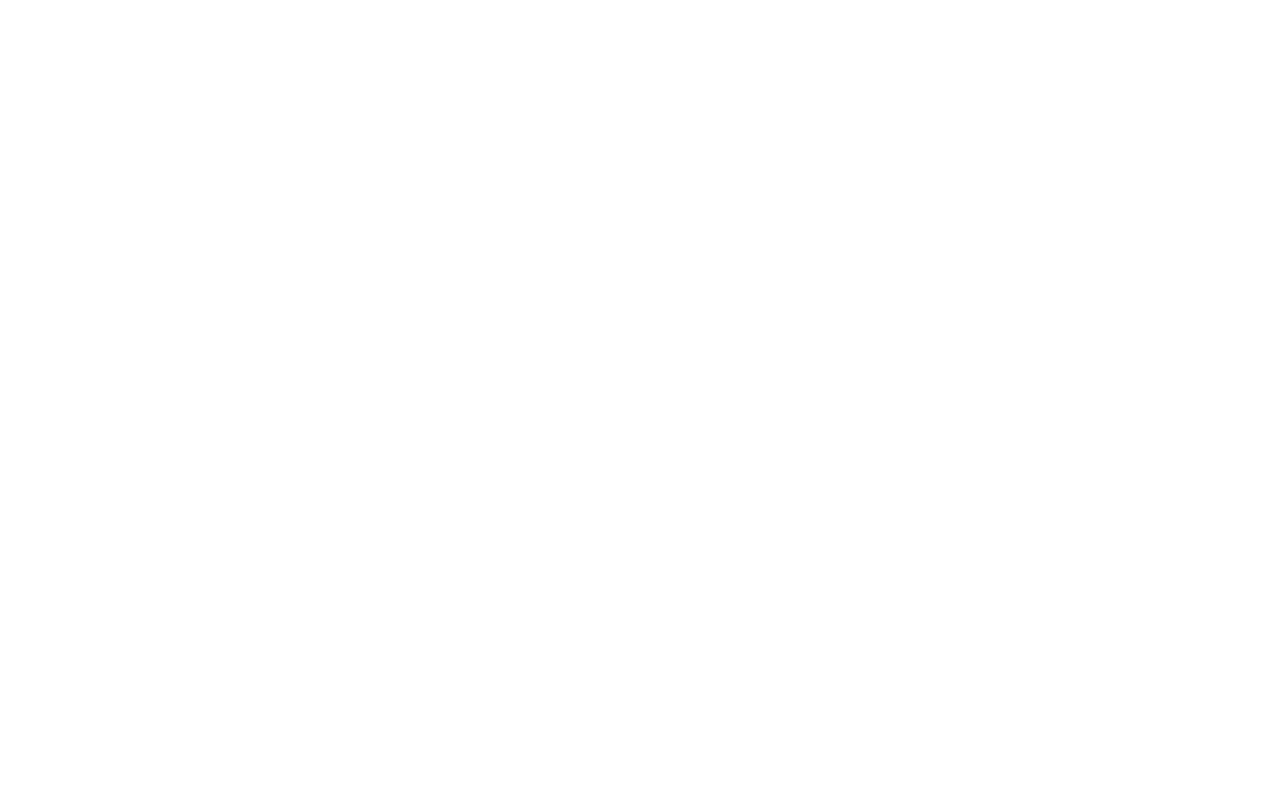
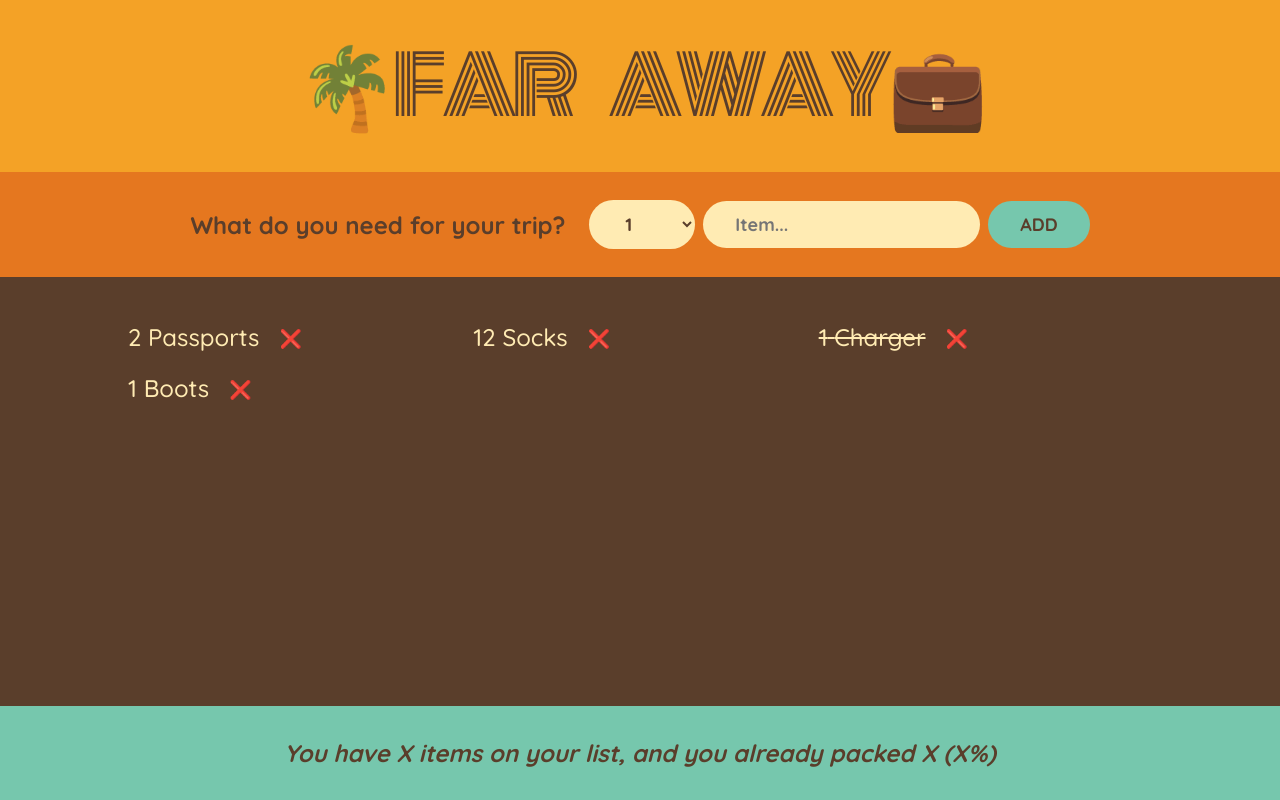
Before and after one commit to Markewycz/travel-list, a React (Vite) app: page / in a window 1280 px wide. Built offline with nearby package versions, Linux system fonts and the light colour scheme.

Commit message:
feat: add items to list and display them

```diff
--- a/package.json
+++ b/package.json
@@ -7,7 +7,9 @@
     "dev": "vite",
     "build": "vite build",
     "lint": "eslint . --ext js,jsx --report-unused-disable-directives --max-warnings 0",
-    "preview": "vite preview"
+    "preview": "vite preview",
+    "predeploy": "npm run build",
+    "deploy": "gh-pages -d dist"
   },
   "dependencies": {
     "react": "^18.2.0",
@@ -22,6 +24,7 @@
     "eslint-plugin-react": "^7.32.2",
     "eslint-plugin-react-hooks": "^4.6.0",
     "eslint-plugin-react-refresh": "^0.4.3",
+    "gh-pages": "^6.0.0",
     "postcss": "^8.4.28",
     "prettier": "^3.0.2",
     "prettier-plugin-tailwindcss": "^0.5.3",
--- a/src/App.jsx
+++ b/src/App.jsx
@@ -1,5 +1,93 @@
-function App() {
-  return <></>;
+import { useState } from 'react';
+
+const initialItems = [
+  { id: 1, description: 'Passports', quantity: 2, packed: false },
+  { id: 2, description: 'Socks', quantity: 12, packed: false },
+  { id: 3, description: 'Charger', quantity: 1, packed: true },
+  { id: 4, description: 'Boots', quantity: 1, packed: false },
+];
+
+export default function App() {
+  return (
+    <div className="app">
+      <Logo />
+      <Form />
+      <PackingList />
+      <Stats />
+    </div>
+  );
 }
 
-export default App;
+function Logo() {
+  return <h1>🌴Far Away💼</h1>;
+}
+function Form() {
+  const [description, setDescription] = useState('');
+  const [quantity, setQuantity] = useState(1);
+
+  function handleSubmit(e) {
+    e.preventDefault();
+    if (!description) return;
+
+    const newItem = { description, quantity, packed: false, id: Date.now() };
+
+    setDescription('');
+    setQuantity(1);
+  }
+
+  return (
+    <form className="add-form" onSubmit={handleSubmit}>
+      <h3>What do you need for your trip?</h3>
+
+      <select
+        value={quantity}
+        onChange={e => setQuantity(Number(e.target.value))}
+      >
+        {Array.from({ length: 20 }, (_, i) => i + 1).map(num => (
+          <option value={num} key={num}>
+            {num}
+          </option>
+        ))}
+      </select>
+
+      <input
+        type="text"
+        placeholder="Item..."
+        value={description}
+        onChange={e => setDescription(e.target.value)}
+      />
+      <button>Add</button>
+    </form>
+  );
+}
+function PackingList() {
+  return (
+    <div className="list">
+      <ul>
+        {initialItems.map(item => (
+          <Item key={item.id} item={item} />
+        ))}
+      </ul>
+    </div>
+  );
+}
+
+function Item({ item }) {
+  return (
+    <li>
+      <span style={item.packed ? { textDecoration: 'line-through' } : {}}>
+        {item.quantity}&nbsp;
+        {item.description}
+      </span>
+      <button>❌</button>
+    </li>
+  );
+}
+
+function Stats() {
+  return (
+    <footer className="stats">
+      <em>You have X items on your list, and you already packed X (X%)</em>
+    </footer>
+  );
+}
--- a/src/index.css
+++ b/src/index.css
@@ -1,14 +1,139 @@
-@tailwind base;
-@tailwind components;
-@tailwind utilities;
+/*
+const initialItems = [
+  { id: 1, description: "Passports", quantity: 2, packed: false },
+  { id: 2, description: "Socks", quantity: 12, packed: false },
+];
+*/
 
-:root {
-  font-family: Inter, system-ui, Avenir, Helvetica, Arial, sans-serif;
+@import url('https://fonts.googleapis.com/css2?family=Monoton&family=Quicksand:wght@500;700&display=swap');
+
+* {
+  margin: 0;
+  padding: 0;
+  box-sizing: border-box;
+}
+
+html {
+  font-size: 62.5%;
+}
+
+body {
+  font-size: 2.4rem;
+  font-family: sans-serif;
+  color: #5a3e2b;
+  font-family: 'Quicksand';
+  font-weight: 500;
+}
+
+.app {
+  width: 100%;
+  height: 100vh;
+  display: grid;
+  grid-template-rows: auto auto 1fr auto;
+}
+
+h1 {
+  text-align: center;
+  background-color: #f4a226;
+  font-family: 'Monoton';
+  font-size: 8rem;
+  text-transform: uppercase;
   font-weight: 400;
+  word-spacing: 30px;
+  letter-spacing: -5px;
+  padding: 2.4rem 0;
+}
 
-  font-synthesis: none;
-  text-rendering: optimizeLegibility;
-  -webkit-font-smoothing: antialiased;
-  -moz-osx-font-smoothing: grayscale;
-  -webkit-text-size-adjust: 100%;
+.add-form {
+  background-color: #e5771f;
+  padding: 2.8rem 0;
+  display: flex;
+  align-items: center;
+  justify-content: center;
+  gap: 0.8rem;
 }
+
+h3 {
+  margin-right: 1.6rem;
+  font-size: 2.4rem;
+}
+
+button,
+select,
+input {
+  background-color: #ffebb3;
+  color: #5a3e2b;
+  font-family: inherit;
+  border: none;
+  border-radius: 10rem;
+  padding: 1.2rem 3.2rem;
+  font-weight: 700;
+  font-size: 1.8rem;
+  cursor: pointer;
+}
+
+.add-form button {
+  text-transform: uppercase;
+  background-color: #76c7ad;
+}
+
+.list {
+  background-color: #5a3e2b;
+  color: #ffebb3;
+  padding: 4rem 0;
+
+  display: flex;
+  justify-content: space-between;
+  flex-direction: column;
+  gap: 3.2rem;
+  align-items: center;
+}
+
+.actions button,
+.list select {
+  text-transform: uppercase;
+  padding: 0.8rem 2.4rem;
+  font-size: 1.4rem;
+  font-weight: 700;
+  margin: 0 0.8rem;
+}
+
+.list ul {
+  list-style: none;
+  width: 80%;
+  overflow: none;
+
+  display: grid;
+  grid-template-columns: repeat(auto-fit, minmax(250px, 1fr));
+  gap: 1.2rem;
+  justify-content: center;
+  align-content: start;
+}
+
+.list li {
+  display: flex;
+  align-items: center;
+  gap: 1.2rem;
+}
+
+input[type='checkbox'] {
+  height: 2rem;
+  width: 2rem;
+  accent-color: #e5771f;
+}
+
+.list li button {
+  cursor: pointer;
+  background: none;
+  border: none;
+  font-size: 1.8rem;
+  padding: 0.8rem;
+  transform: translateY(2px);
+}
+
+.stats {
+  background-color: #76c7ad;
+  text-align: center;
+  font-weight: 700;
+  padding: 3.2rem 0;
+}
```
Also changed, not shown: 1 other file (tests, documents, lock files or other folders).
